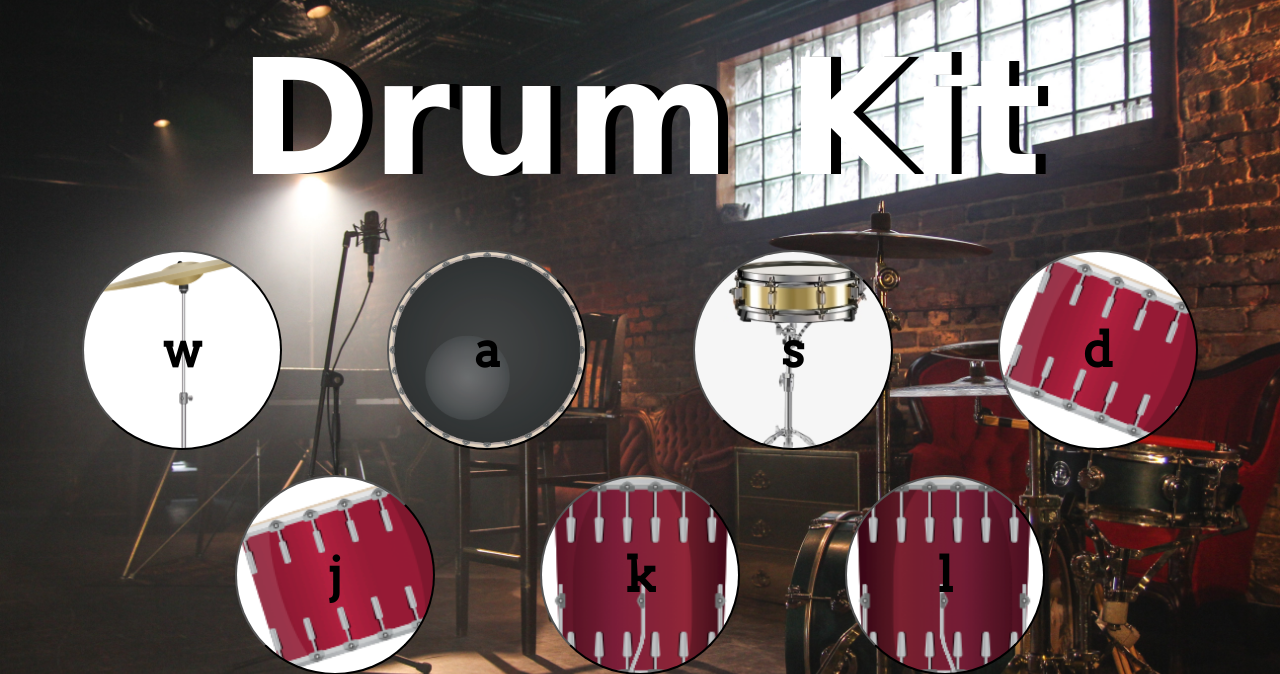
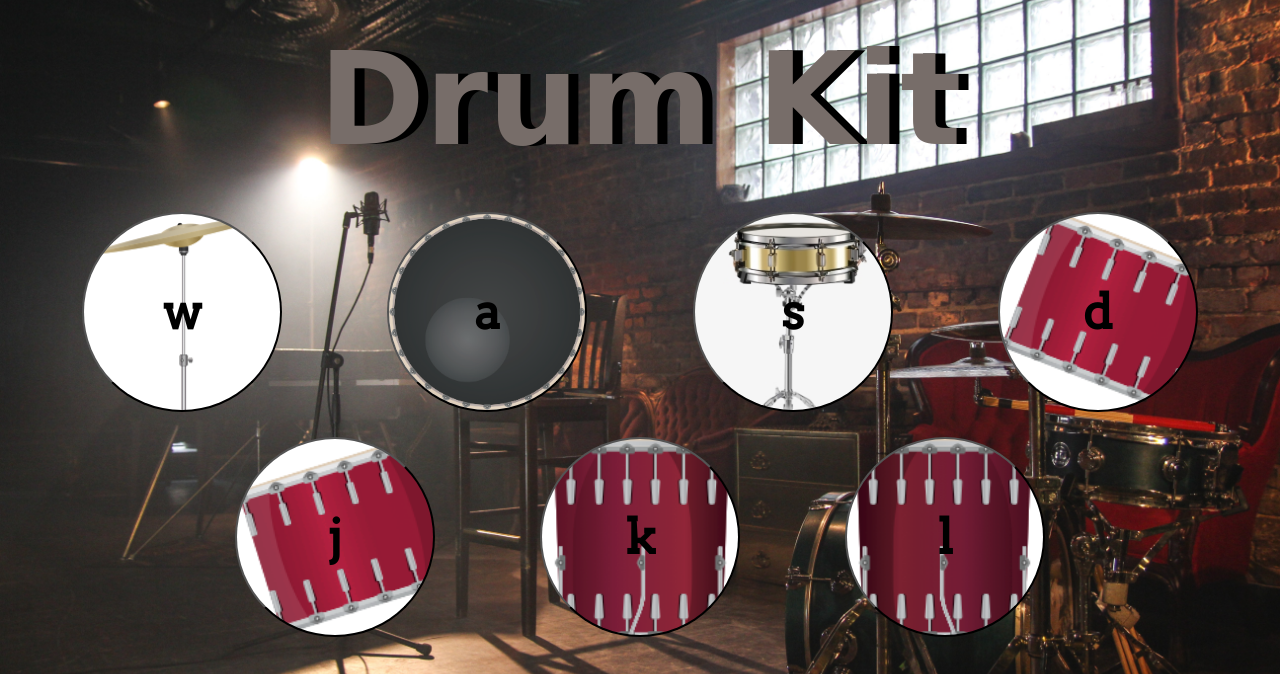
Before and after one commit to Z-Hughes/Drum-Kit, a PHP site: page / in a window 1280 px wide. Shown: the top 674 px of the page. Run offline with PHP 8.4, Linux system fonts and the light colour scheme; some web fonts are replaced.

Commit message:
small font change

```diff
--- a/styles.css
+++ b/styles.css
@@ -9,8 +9,8 @@ body {
 }
 
 h1 {
-  font-size: 10rem;
-  color: white;
+  font-size: 8rem;
+  color: rgb(119, 109, 105);
   font-family: 'New Rocker', cursive;
   text-shadow: 10px 0 black;
   margin: 2%;
```
